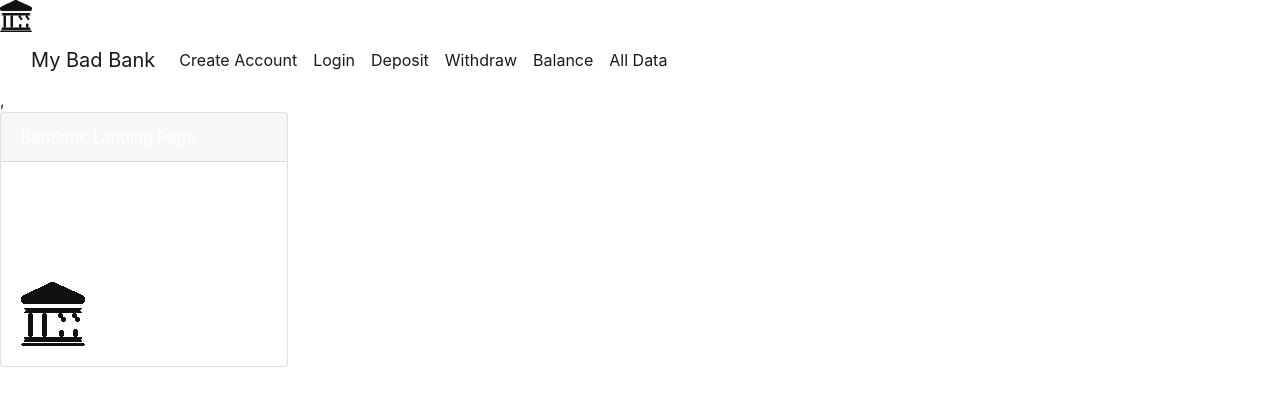
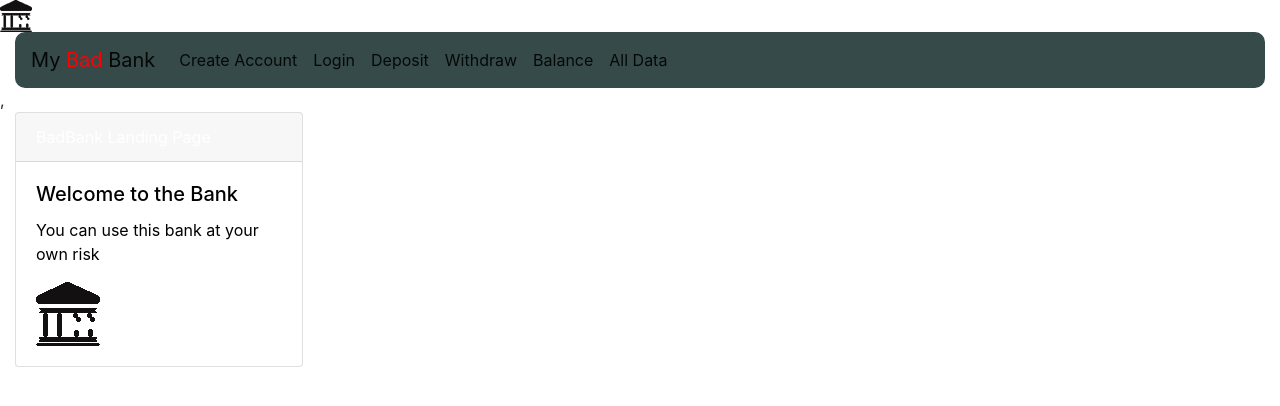
Before and after one commit to Michael-Yount/my_bad_bank, a plain HTML site: page index.html in a window 1280 px wide. Drawn offline with nearby package versions, Linux system fonts and the light colour scheme.

Commit message:
styled bad red, other styles

```diff
--- a/context.js
+++ b/context.js
@@ -11,6 +11,7 @@ function Card(props) {
         return 'card mb-3 ' + bg + txt;
     }
     return (
+        <div className="container-fluid">
         <div className={classes()} style={{maxWidth: "18rem"}}>
             <div className="card-header">{props.header}</div>
             <div className="card-body">
@@ -20,5 +21,6 @@ function Card(props) {
                 {props.status && (<div id="createStatus">{props.status}</div>)}
             </div>
         </div>
+        </div>
     )
 }
--- a/index.html
+++ b/index.html
@@ -2,11 +2,12 @@
 <html>
   <head>
     <meta charset="UTF-8" />
-    <img src="./img/badBank.ico"/>
+    <img rel="icon" src="./img/badBank.ico"/>
     <title>MY Bad BAnk</title>
 
     <!-- bootstrap css -->
-    <link rel="styles" href="./styles.css" />
+
+    <link rel="stylesheet" href="./styles.css" />
     <link
       rel="stylesheet"
       href="https://stackpath.bootstrapcdn.com/bootstrap/4.5.2/css/bootstrap.min.css"
@@ -17,6 +18,7 @@
   </head>
   <body>
 
+    <script src="https://cdn.jsdelivr.net/npm/bootstrap@5.3.0-alpha3/dist/js/bootstrap.bundle.min.js" integrity="sha384-ENjdO4Dr2bkBIFxQpeoTz1HIcje39Wm4jDKdf19U8gI4ddQ3GYNS7NTKfAdVQSZe" crossorigin="anonymous"></script>
     <!-- we will put our teact component inside this div -->
     <div id="root"></div>
 
--- a/navbar.js
+++ b/navbar.js
@@ -3,7 +3,7 @@ function NavBar(){
         <>
     <div className="container-fluid">
     <nav className="navbar navbar-expand-lg navbar-light ">
-    <a className="navbar-brand" href="#">My Bad Bank</a>
+    <a className="navbar-brand" href="#">My <span className="bad">Bad</span> Bank</a>
     <button className="navbar-toggler" type="button" data-bs-toggle="collapse" data-bs-target="#navbarNavAltMarkup" aria-controls="navbarNavAltMarkup" aria-expanded="false" aria-label="Toggle navigation">
       <span className="navbar-toggler-icon"></span>
     </button>
--- a/styles.css
+++ b/styles.css
@@ -1,7 +1,19 @@
 .navbar {
     background-color: rgb(54, 74, 74);
+    color: aliceblue;
+    border-radius: 10px;
+
+}
+.navbar-link {
+    color: aliceblue;
 }
 
 .card-text {
     color: black;
 }
+.card-title {
+    color: black;
+}
+.bad {
+    color: red;
+}
```
